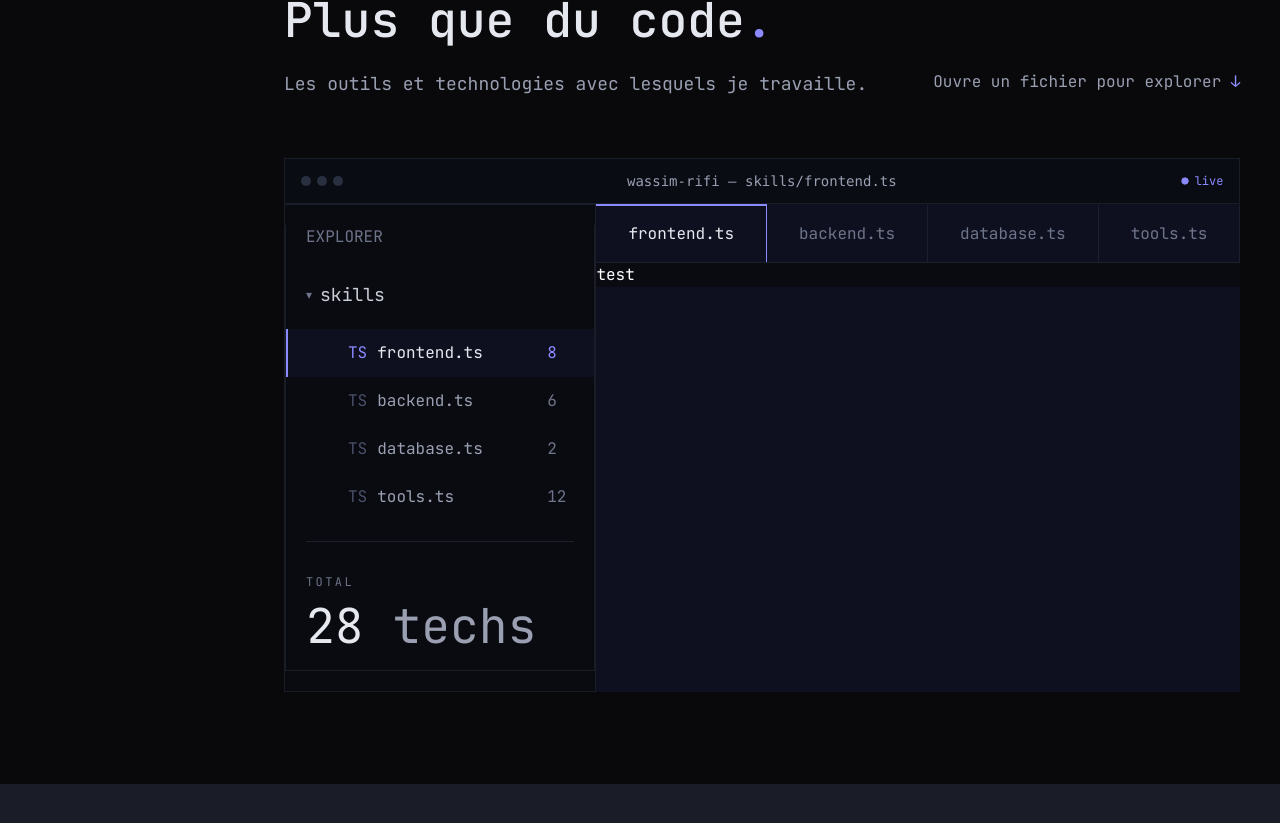
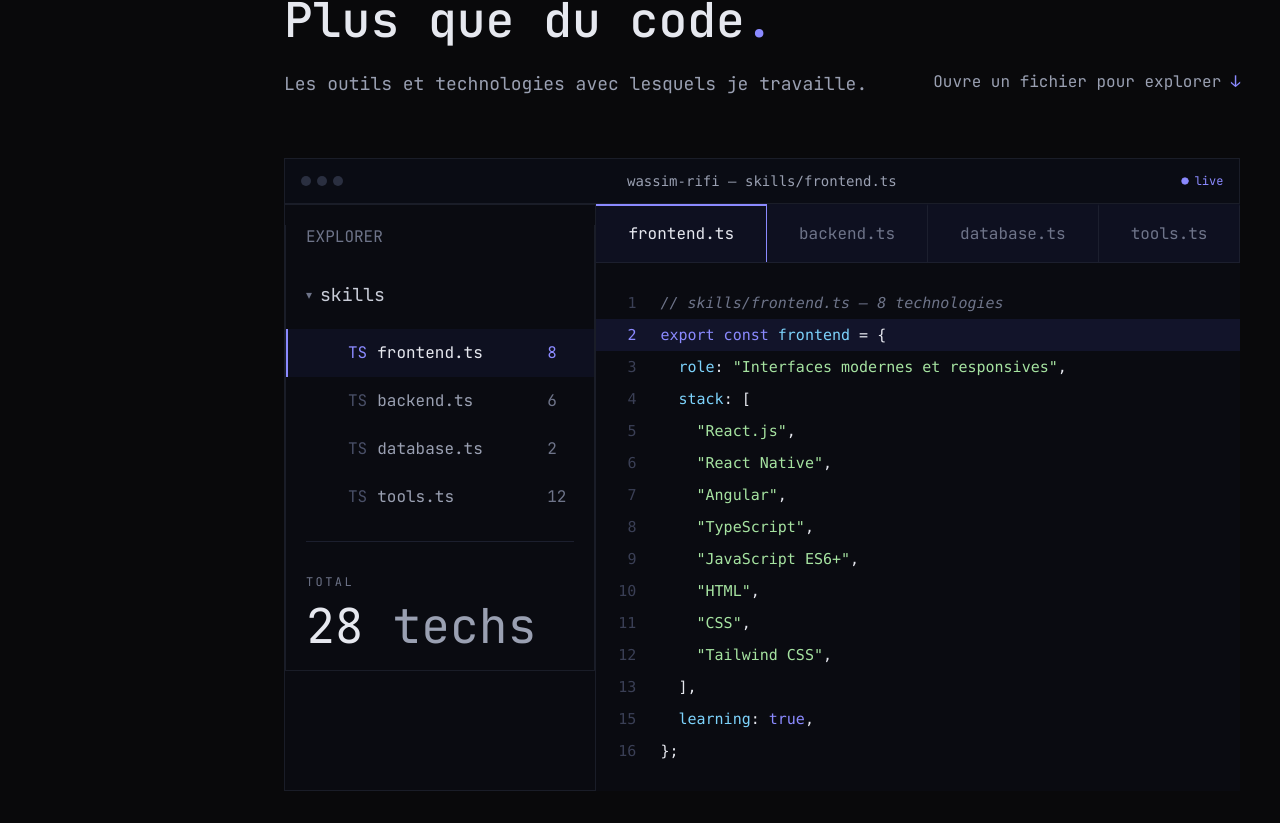
Before and after one commit to wassim-rifi-dev/portfolio, a Next.js app: page / in a window 1280 px wide. Shown: the part 1728-2551 px from the top of the page. Before the commit the page ends 2512 px from the top, so only its background shows below. Built offline with nearby package versions, Linux system fonts and the light colour scheme.

Commit message:
feat: add detailed code snippet for frontend skills in Skills section

```diff
--- a/src/components/sections/Skills.tsx
+++ b/src/components/sections/Skills.tsx
@@ -121,8 +121,67 @@ export default function Skills() {
                             </div>
                         </div>
 
-                        <div className="bg-[#0A0B11]">
-                            test
+                        <div className="bg-[#0A0B11] py-6 font-mono text-[15px] leading-8 overflow-x-auto">
+                            <div className="flex">
+                                <span className="w-16 shrink-0 pr-6 text-right select-none text-[#3A3F55]">1</span>
+                                <code className="whitespace-pre text-[#6E7489] italic">{"// skills/frontend.ts — 8 technologies"}</code>
+                            </div>
+                            <div className="flex bg-[#12142A]">
+                                <span className="w-16 shrink-0 pr-6 text-right select-none text-[#8B8AFF]">2</span>
+                                <code className="whitespace-pre text-[#E6E8EF]"><span className="text-[#8B8AFF]">export const </span><span className="text-[#7DD3FC]">frontend</span> = {"{"}</code>
+                            </div>
+                            <div className="flex">
+                                <span className="w-16 shrink-0 pr-6 text-right select-none text-[#3A3F55]">3</span>
+                                <code className="whitespace-pre text-[#E6E8EF]">  <span className="text-[#7DD3FC]">role</span>: <span className="text-[#A6E3A1]">{'"Interfaces modernes et responsives"'}</span>,</code>
+                            </div>
+                            <div className="flex">
+                                <span className="w-16 shrink-0 pr-6 text-right select-none text-[#3A3F55]">4</span>
+                                <code className="whitespace-pre text-[#E6E8EF]">  <span className="text-[#7DD3FC]">stack</span>: [</code>
+                            </div>
+                            <div className="flex">
+                                <span className="w-16 shrink-0 pr-6 text-right select-none text-[#3A3F55]">5</span>
+                                <code className="whitespace-pre text-[#E6E8EF]">    <span className="text-[#A6E3A1]">{'"React.js"'}</span>,</code>
+                            </div>
+                            <div className="flex">
+                                <span className="w-16 shrink-0 pr-6 text-right select-none text-[#3A3F55]">6</span>
+                                <code className="whitespace-pre text-[#E6E8EF]">    <span className="text-[#A6E3A1]">{'"React Native"'}</span>,</code>
+                            </div>
+                            <div className="flex">
+                                <span className="w-16 shrink-0 pr-6 text-right select-none text-[#3A3F55]">7</span>
+                                <code className="whitespace-pre text-[#E6E8EF]">    <span className="text-[#A6E3A1]">{'"Angular"'}</span>,</code>
+                            </div>
+                            <div className="flex">
+                                <span className="w-16 shrink-0 pr-6 text-right select-none text-[#3A3F55]">8</span>
+                                <code className="whitespace-pre text-[#E6E8EF]">    <span className="text-[#A6E3A1]">{'"TypeScript"'}</span>,</code>
+                            </div>
+                            <div className="flex">
+                                <span className="w-16 shrink-0 pr-6 text-right select-none text-[#3A3F55]">9</span>
+                                <code className="whitespace-pre text-[#E6E8EF]">    <span className="text-[#A6E3A1]">{'"JavaScript ES6+"'}</span>,</code>
+                            </div>
+                            <div className="flex">
+                                <span className="w-16 shrink-0 pr-6 text-right select-none text-[#3A3F55]">10</span>
+                                <code className="whitespace-pre text-[#E6E8EF]">    <span className="text-[#A6E3A1]">{'"HTML"'}</span>,</code>
+                            </div>
+                            <div className="flex">
+                                <span className="w-16 shrink-0 pr-6 text-right select-none text-[#3A3F55]">11</span>
+                                <code className="whitespace-pre text-[#E6E8EF]">    <span className="text-[#A6E3A1]">{'"CSS"'}</span>,</code>
+                            </div>
+                            <div className="flex">
+                                <span className="w-16 shrink-0 pr-6 text-right select-none text-[#3A3F55]">12</span>
+                                <code className="whitespace-pre text-[#E6E8EF]">    <span className="text-[#A6E3A1]">{'"Tailwind CSS"'}</span>,</code>
+                            </div>
+                            <div className="flex">
+                                <span className="w-16 shrink-0 pr-6 text-right select-none text-[#3A3F55]">13</span>
+                                <code className="whitespace-pre text-[#E6E8EF]">  ],</code>
+                            </div>
+                            <div className="flex">
+                                <span className="w-16 shrink-0 pr-6 text-right select-none text-[#3A3F55]">15</span>
+                                <code className="whitespace-pre text-[#E6E8EF]">  <span className="text-[#7DD3FC]">learning</span>: <span className="text-[#8B8AFF]">true</span>,</code>
+                            </div>
+                            <div className="flex">
+                                <span className="w-16 shrink-0 pr-6 text-right select-none text-[#3A3F55]">16</span>
+                                <code className="whitespace-pre text-[#E6E8EF]">{"};"}</code>
+                            </div>
                         </div>
                     </div>
                 </div>
```
